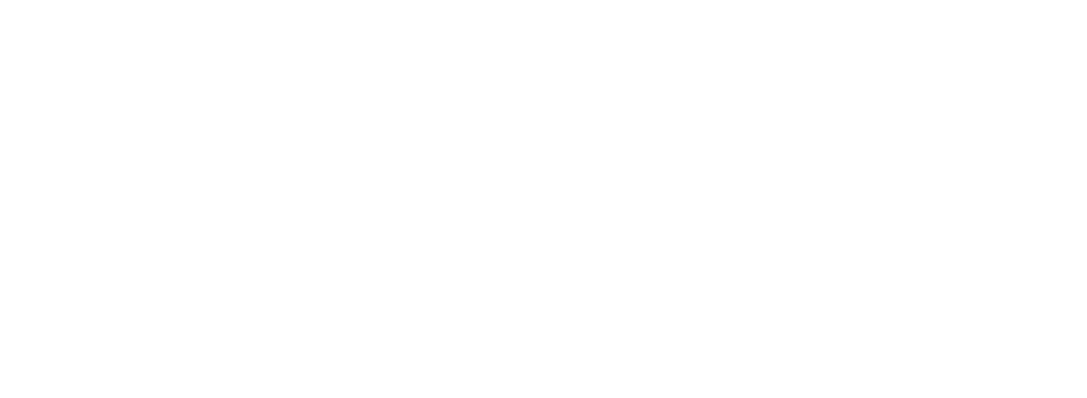
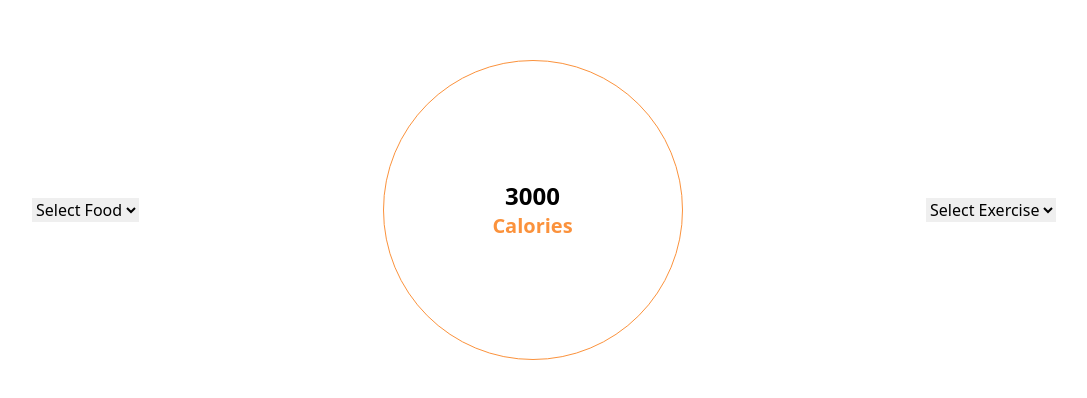
Before and after one commit to saiviswateja/disable-connect-frontend, a React (Create React App) app: page /dashboard in a window 1280 px wide. Before the commit this address had no page. Shown: the part 132-530 px from the top of the page, without its empty margins (96-1183 px from the left). Built offline with nearby package versions, Linux system fonts and the light colour scheme.

Commit message:
created dashboard

```diff
--- a/src/App.js
+++ b/src/App.js
@@ -2,7 +2,14 @@
 import { BrowserRouter, Routes, Route } from "react-router-dom";
 
 // importing pages
-import { Home, Signup, Login, Gender, Height_weight } from "./components/pages";
+import {
+  Home,
+  Signup,
+  Login,
+  Gender,
+  Height_weight,
+  Dashboard,
+} from "./components/pages";
 
 const App = () => {
   return (
@@ -13,6 +20,7 @@
         <Route path="/signup" element={<Signup />} />
         <Route path="/gender" element={<Gender />} />
         <Route path="/height_weight" element={<Height_weight />} />
+        <Route path="/dashboard" element={<Dashboard />} />
       </Routes>
     </BrowserRouter>
   );
--- /dev/null
+++ b/src/components/pages/Dashboard.js
@@ -0,0 +1,32 @@
+import React from "react";
+
+const Dashboard = () => {
+  return (
+    <div className="px-[10%] py-[15%] flex justify-between items-center">
+      <div className="flex flex-col">
+        <select>
+          <option>Select Food</option>
+          <option>Milk</option>
+          <option>Butter</option>
+          <option>Egg</option>
+        </select>
+      </div>
+      <div className="flex flex-col">
+        <div className="w-[300px] h-[300px] border border-orange-400 rounded-full flex flex-col justify-center items-center">
+          <h1 className="text-2xl font-bold text-black">3000</h1>
+          <span className="text-xl font-bold text-orange-400">Calories</span>
+        </div>
+      </div>
+      <div className="flex flex-col">
+        <select>
+          <option>Select Exercise</option>
+          <option>Cycle</option>
+          <option>Swim</option>
+          <option>Run</option>
+        </select>
+      </div>
+    </div>
+  );
+};
+
+export default Dashboard;
--- a/src/components/pages/index.js
+++ b/src/components/pages/index.js
@@ -3,5 +3,6 @@
 import Login from "./Login";
 import Gender from "./Gender";
 import Height_weight from "./Height_weight";
+import Dashboard from "./Dashboard";
 
-export { Home, Signup, Login, Gender, Height_weight };
+export { Home, Signup, Login, Gender, Height_weight, Dashboard };
```
